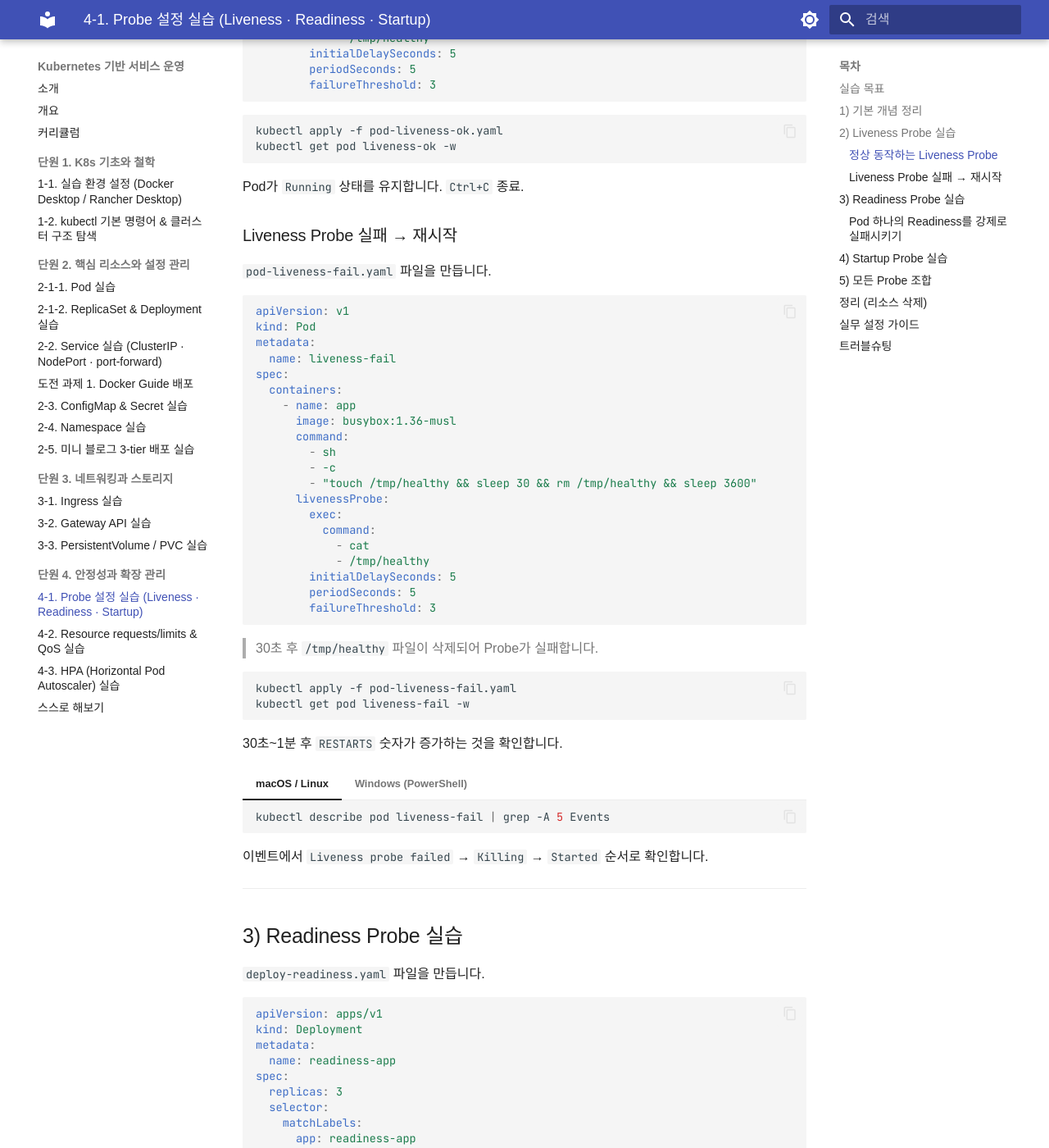
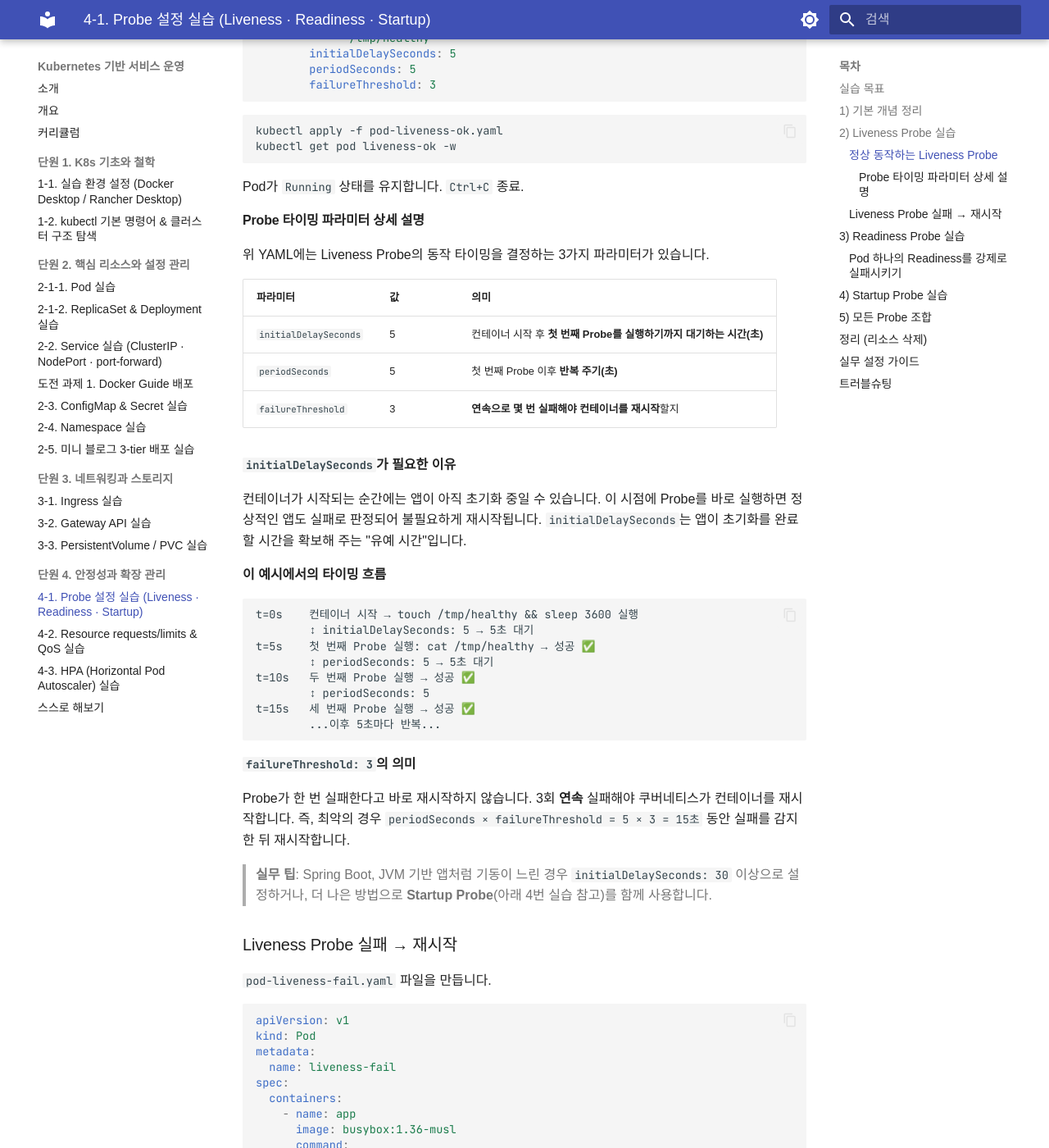
Before and after one commit to skilleat-labs/docker-k8s-labs, an MkDocs documentation site: the page built from docs/modules/module10/4-1.md, in a window 1280 px wide and 1400 px high, scrolled down 1211 px. Shown: the whole window at 82% size. Built offline with MkDocs 1.6.1 and Material for MkDocs 9.7.7, drawn with Linux system fonts in a browser that asks for light colours; some web fonts are replaced.

Commit message:
docs: 4-1 Liveness Probe initialDelaySeconds 상세 설명 추가

````diff
--- a/docs/modules/module10/4-1.md
+++ b/docs/modules/module10/4-1.md
@@ -53,6 +53,39 @@ kubectl get pod liveness-ok -w
 ```
 
 Pod가 `Running` 상태를 유지합니다. `Ctrl+C` 종료.
+
+#### Probe 타이밍 파라미터 상세 설명
+
+위 YAML에는 Liveness Probe의 동작 타이밍을 결정하는 3가지 파라미터가 있습니다.
+
+| 파라미터 | 값 | 의미 |
+|---|---|---|
+| `initialDelaySeconds` | 5 | 컨테이너 시작 후 **첫 번째 Probe를 실행하기까지 대기하는 시간(초)** |
+| `periodSeconds` | 5 | 첫 번째 Probe 이후 **반복 주기(초)** |
+| `failureThreshold` | 3 | **연속으로 몇 번 실패해야 컨테이너를 재시작**할지 |
+
+**`initialDelaySeconds`가 필요한 이유**
+
+컨테이너가 시작되는 순간에는 앱이 아직 초기화 중일 수 있습니다. 이 시점에 Probe를 바로 실행하면 정상적인 앱도 실패로 판정되어 불필요하게 재시작됩니다. `initialDelaySeconds`는 앱이 초기화를 완료할 시간을 확보해 주는 "유예 시간"입니다.
+
+**이 예시에서의 타이밍 흐름**
+
+```
+t=0s    컨테이너 시작 → touch /tmp/healthy && sleep 3600 실행
+        ↕ initialDelaySeconds: 5 → 5초 대기
+t=5s    첫 번째 Probe 실행: cat /tmp/healthy → 성공 ✅
+        ↕ periodSeconds: 5 → 5초 대기
+t=10s   두 번째 Probe 실행 → 성공 ✅
+        ↕ periodSeconds: 5
+t=15s   세 번째 Probe 실행 → 성공 ✅
+        ...이후 5초마다 반복...
+```
+
+**`failureThreshold: 3`의 의미**
+
+Probe가 한 번 실패한다고 바로 재시작하지 않습니다. 3회 **연속** 실패해야 쿠버네티스가 컨테이너를 재시작합니다. 즉, 최악의 경우 `periodSeconds × failureThreshold = 5 × 3 = 15초` 동안 실패를 감지한 뒤 재시작합니다.
+
+> **실무 팁**: Spring Boot, JVM 기반 앱처럼 기동이 느린 경우 `initialDelaySeconds: 30` 이상으로 설정하거나, 더 나은 방법으로 **Startup Probe**(아래 4번 실습 참고)를 함께 사용합니다.
 
 ### Liveness Probe 실패 → 재시작
 
````
